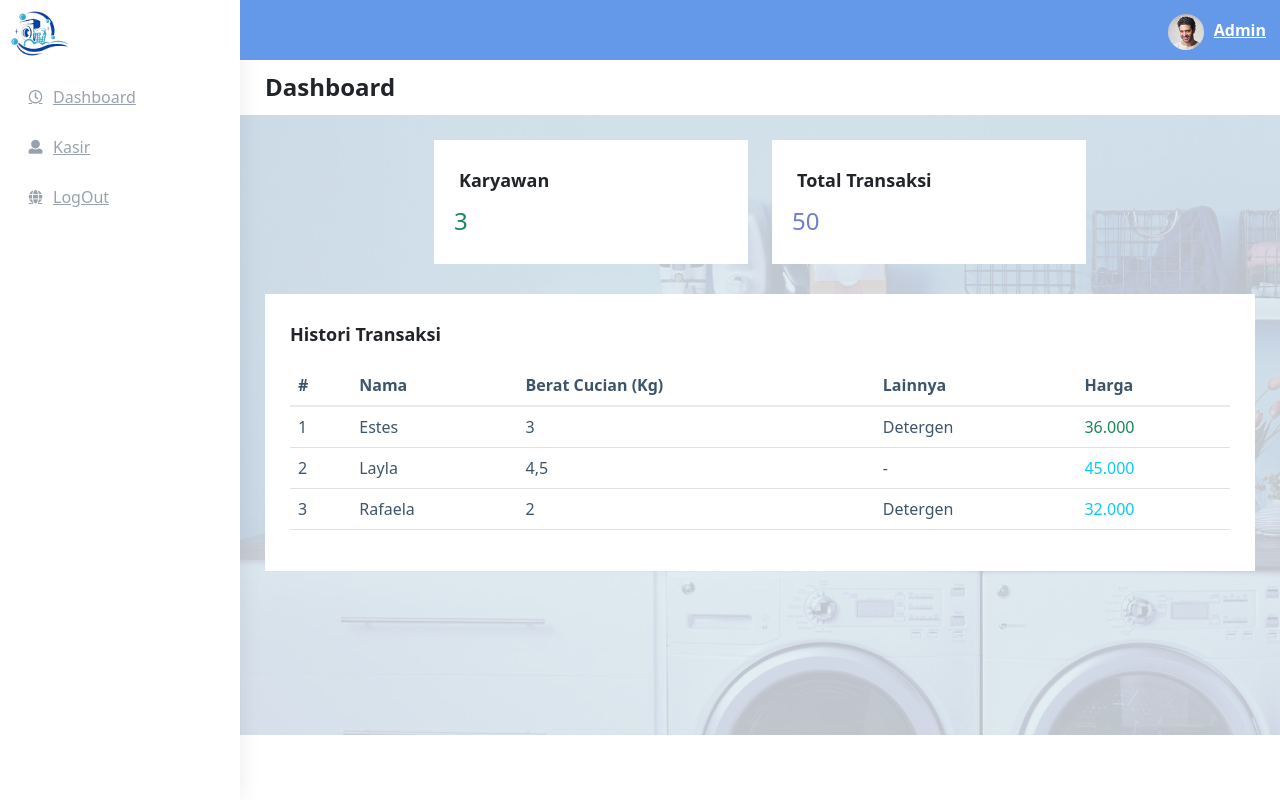
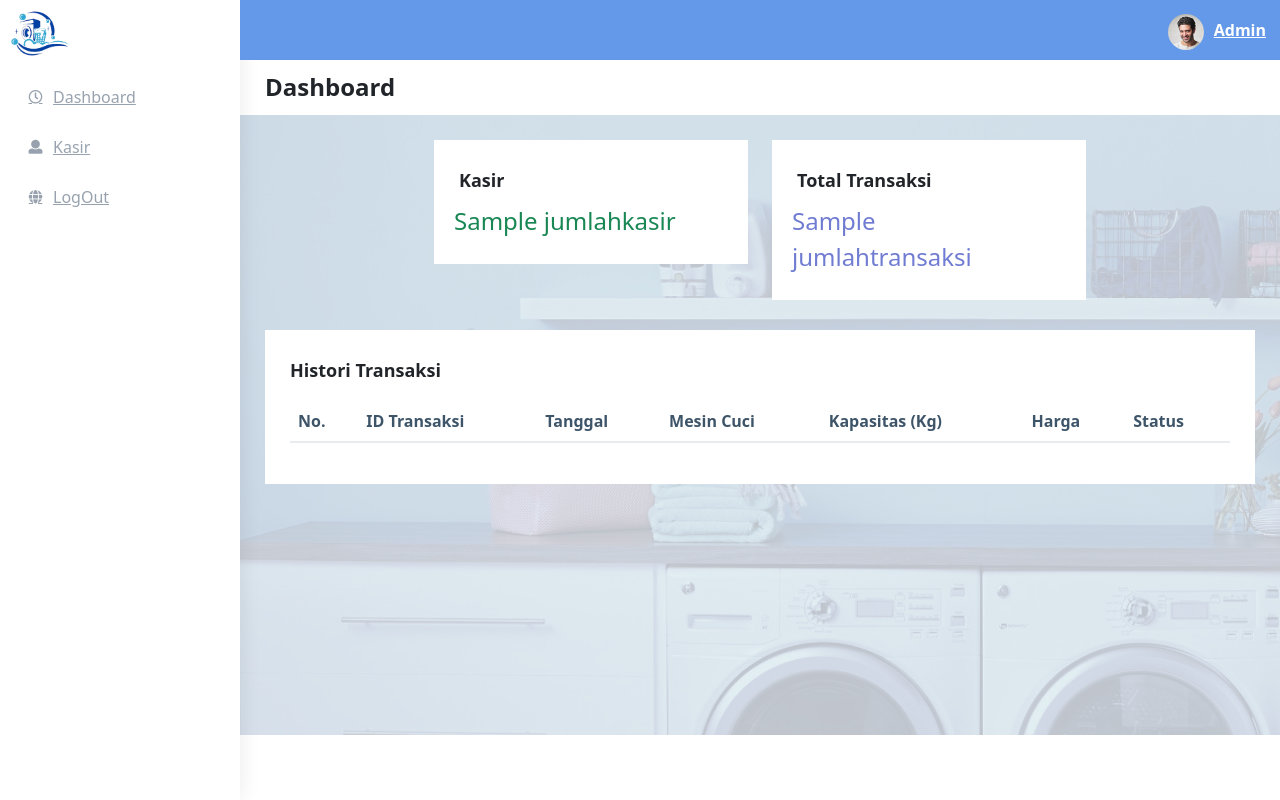
Before and after one commit to nicholaselvis/UAP-Laundry-Kelompok9, a CodeIgniter 4 app: template app/Views/dashboard_admin.php in a window 1280 px wide. Run offline with PHP 8.4 and a stand-in for CodeIgniter, Linux system fonts and the light colour scheme; the template is opened without the code that fills it: most values are stand-ins (such as "Sample title", 1, 10 or a date in 2020); lists and menus that the app fills with data are empty; some libraries are stand-ins or nearby versions.

Commit message:
selesai kayaknya

```diff
--- a/app/Controllers/Home.php
+++ b/app/Controllers/Home.php
@@ -7,7 +7,7 @@ class Home extends BaseController
     public function index()
     {
         if(in_groups('admin'))return redirect()->to(base_url('admin'));
-        if(in_groups('customer'))return redirect()->to(base_url('customer'));
+        if(in_groups('customer'))return redirect()->to(base_url('dashboard_cust'));
         if(in_groups('kasir'))return redirect()->to(base_url('dashboard_kasir'));
         return view('auth/login',[
             'config' => config('Auth')
--- a/app/Models/TransaksiModel.php
+++ b/app/Models/TransaksiModel.php
@@ -54,12 +54,8 @@ class TransaksiModel extends Model
 
     public function getUserTransaksi(){
         // return $this->where('id_customer', $id)->findAll();
-        // return $this->select('transaksi_laundry.*, customer.id_customer')->join('customer', 'customer.id_customer = transaksi_laundry.id_customer')->findAll();
+        return $this->select('transaksi_laundry.*, customer.id_customer')->join('customer', 'customer.id_customer = transaksi_laundry.id_customer')->findAll();
 
-            return $this->select('transaksi_laundry.*, mesin_cuci.id_mesin')->join('mesin_cuci', 'mesin_cuci.id_mesin=transaksi_laundry.id_mesin')->where('transaksi_laundry.id_mesin', $id)->findAll();
-            // return $this->db->table('transaksi_laundry')->where('id_mesin', $id)->get()->getResultArray();
-        // return $this->select('transaksi_laundry.*,mesin_cuci.no_mesin')->join('mesin_cuci','mesin_cuci.id_mesin = mesin_cuci.id_mesin')->find($id);
-        // return $this->select('user.*, kelas.nama_kelas')->join('kelas', 'kelas.id=user.id_kelas')->findAll();
     }
     public function getTransaksiByTanggal($tanggal){
         return $this->where('tanggal_booking', $tanggal)->findAll();
--- a/app/Views/dashboard_admin.php
+++ b/app/Views/dashboard_admin.php
@@ -134,9 +134,9 @@
                 <div class="row justify-content-center">
                     <div class="col-lg-4 col-md-12">
                         <div class="white-box analytics-info">
-                            <h3 class="box-title">Karyawan</h3>
+                            <h3 class="box-title">Kasir</h3>
                             <ul class="list-inline two-part d-flex align-items-center mb-0">
-                                <span class="counter text-success">3</span>
+                                <span class="counter text-success"><?= $jumlahkasir ;?></span>
                             </ul>
                         </div>
                     </div>
@@ -144,7 +144,7 @@
                         <div class="white-box analytics-info">
                             <h3 class="box-title">Total Transaksi</h3>
                             <ul class="list-inline two-part d-flex align-items-center mb-0">
-                                <span class="counter text-purple">50</span>
+                                <span class="counter text-purple"><?= $jumlahtransaksi ;?></span>
                             </ul>
                         </div>
                     </div>
@@ -161,44 +161,42 @@
                                 <h3 class="box-title mb-0">Histori Transaksi</h3>
                             </div>
                             <div class="table-responsive">
-                                <table class="table no-wrap">
+                            <table class="table no-wrap">
                                     <thead>
                                         <tr>
-                                            <th class="border-top-0">#</th>
-                                            <th class="border-top-0">Nama</th>
+                                            <th class="border-top-0">No.</th>
+                                            <th class="border-top-0">ID Transaksi</th>
+                                            <th class="border-top-0">Tanggal</th>
+                                            <th class="border-top-0">Mesin Cuci</th>
+                                            <th class="border-top-0">Kapasitas (Kg)</th>
+                                            <th class="border-top-0">Harga</th>
+                                            <th class="border-top-0">Status</th>
 
-                                            <th class="border-top-0">Berat Cucian (Kg)</th>
-                                            <th class="border-top-0">Lainnya</th>
-                                            <th class="border-top-0">Harga</th>
                                         </tr>
                                     </thead>
+                                    <tbody>
+                                    <?php $data = []; $row=1; foreach($data as $transaksi_laundry): ?>
+                                        <tr>
+                                            <td><?= $row++;?></td>
+                                            <td><?= $transaksi_laundry['tanggal_booking'] ?></td>
+                                            <td><?= $transaksi_laundry['waktu'] ?></td>
+                                            <td><?= ($transaksi_laundry['id_mesin_cuci'] == 1) ? "Mesin 1" :
+                                                    (($transaksi_laundry['id_mesin_cuci'] == 2) ? "Mesin 2" :
+                                                    (($transaksi_laundry['id_mesin_cuci'] == 3) ? "Mesin 3" :
+                                                    (($transaksi_laundry['id_mesin_cuci'] == 4) ? "Mesin 4" : "Mesin 5"))); ?>
+                                            </td>
+                                            <td><?= ($transaksi_laundry['id_mesin_cuci'] == 1) ? "1-2 Kg" :
+                                                    (($transaksi_laundry['id_mesin_cuci'] == 2) ? "3-4 Kg" :
+                                                    (($transaksi_laundry['id_mesin_cuci'] == 3) ? "5-6 Kg" :
+                                                    (($transaksi_laundry['id_mesin_cuci'] == 4) ? "7-8 Kg" : "9-10 Kg"))); ?>
+                                            </td>
+                                            <td><?= number_format($transaksi_laundry['total_transaksi'], 0, '.', '.'); ?></td>
+                                            <td>Active</td>
+                                        </tr>
 
-                                    <tbody>
-                                        <tr>
-                                            <td>1</td>
-                                            <td class="txt-oflo">Estes</td>
+                                        <?php endforeach; ?>
 
-                                            <td class="txt-oflo">3 </td>
-                                            <td class="txt-oflo">Detergen </td>
-                                            <td><span class="text-success">36.000</span></td>
-                                        </tr>
-                                        <tr>
-                                            <td>2</td>
-                                            <td class="txt-oflo">Layla</td>
-
-                                            <td class="txt-oflo">4,5</td>
-                                            <td class="txt-oflo">- </td>
-                                            <td><span class="text-info">45.000</span></td>
-                                        </tr>
-                                        <tr>
-                                            <td>3</td>
-                                            <td class="txt-oflo">Rafaela</td>
-                                            <td class="txt-oflo">2</td>
-                                            <td class="txt-oflo">Detergen </td>
-                                            <td><span class="text-info">32.000</span></td>
-                                        </tr>
                                     </tbody>
-
                                 </table>
                             </div>
                         </div>
```
Also changed, not shown: app/Controllers/AdminController.php (+14 -5 lines), app/Views/dashboard_cust.php (+7 -0 lines), app/Views/riwayat_cust.php (+7 -0 lines).
